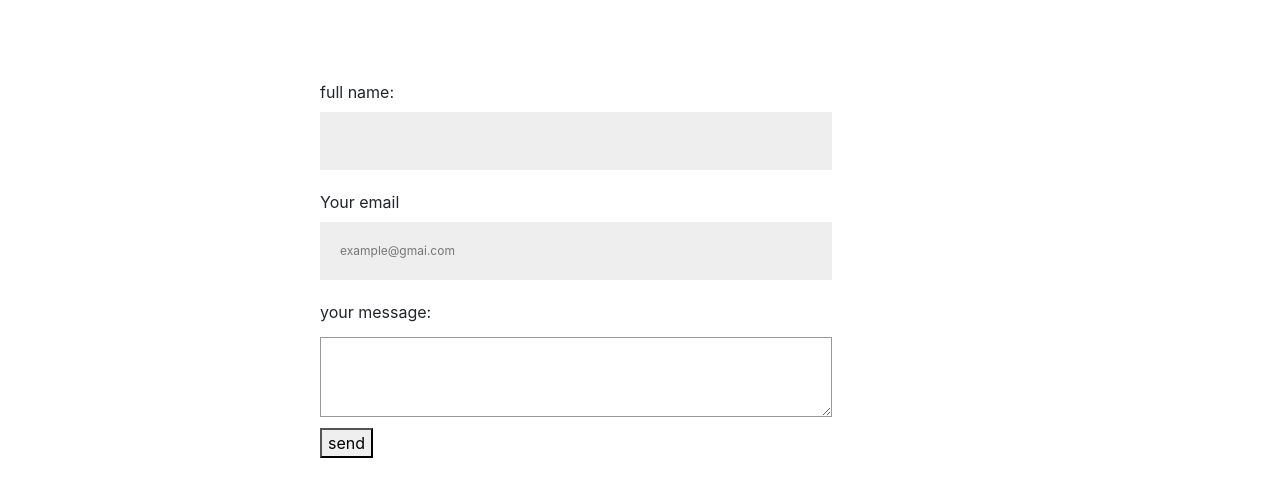
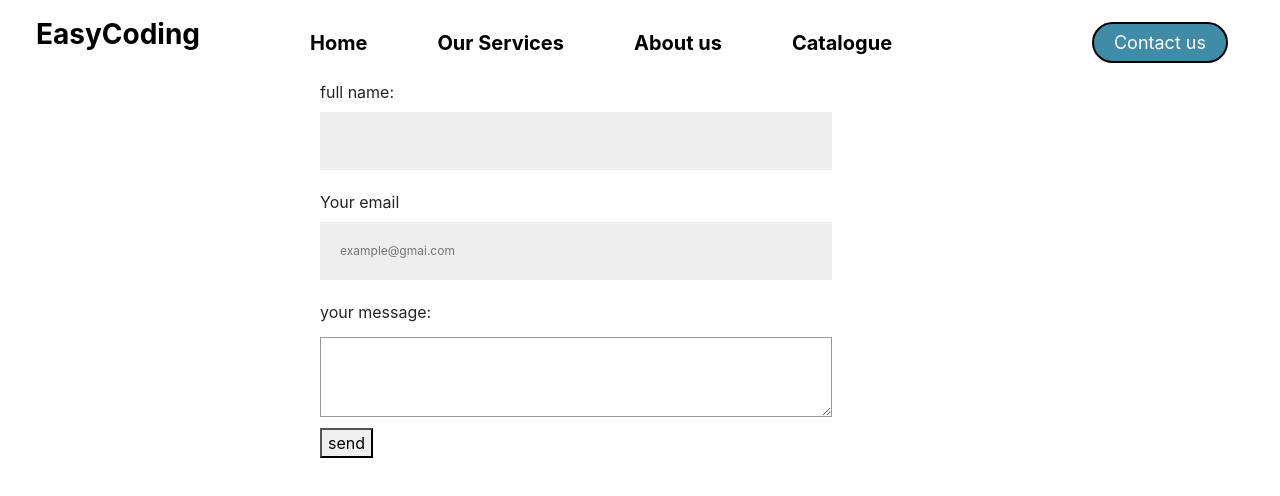
Before and after one commit to mahakagarwal248/easycodeserver, a React (Create React App) app in the folder client/: page /contactus in a window 1280 px wide. Shown: the top 496 px of the page. Built offline with nearby package versions, Linux system fonts and the light colour scheme.

Commit message:
adding hover ,default onclick

```diff
--- a/client/src/App.js
+++ b/client/src/App.js
@@ -9,9 +9,11 @@ import { Demosecond } from "./catalogue/sites/Demosecond";
 import { Demothird } from "./catalogue/sites/Demothird";
 import { Demofourth } from "./catalogue/sites/Demofourth";
 import ContactForm from "./components/ContactForm/ContactForm";
+import WorkingState from "./contexts/workngalert/workingstate";
 function App() {
   return (
     <>
+      <WorkingState>
         <BrowserRouter>
           <Routes>
             <Route
@@ -34,6 +36,7 @@ function App() {
             </Route>
           </Routes>
         </BrowserRouter>
+      </WorkingState>
     </>
   );
 }
--- a/client/src/catalogue/sites/Components/D1Components/MainPage.js
+++ b/client/src/catalogue/sites/Components/D1Components/MainPage.js
@@ -1,12 +1,17 @@
-import React from 'react';
-import './MainPage.css';
-import PhoneInTalkIcon from '@mui/icons-material/PhoneInTalk';
-import MailOutlineIcon from '@mui/icons-material/MailOutline';
-import CompCarousel from './Carousel';
-import CompSwiper from './Swiper';
+import React, { useContext } from "react";
+import "./MainPage.css";
+import PhoneInTalkIcon from "@mui/icons-material/PhoneInTalk";
+import MailOutlineIcon from "@mui/icons-material/MailOutline";
+import CompCarousel from "./Carousel";
+import CompSwiper from "./Swiper";
+
+import Workingcontext from "../../../../contexts/workngalert/workingcontext";
 
 function MainPage() {
-
+  const notworkcontext = useContext(Workingcontext);
+  const developmentstate = () => {
+    notworkcontext.notworkingalert();
+  };
   return (
     <div className="d1maincontent">
       <section className="mains1">
@@ -21,75 +26,126 @@ function MainPage() {
           <div className="d1s1">
             <div className="d1s1d1">
               <div className="d1s1d1d1">
-                                <p>Designing interior since 2003 <hr/></p>
-                                <h1>We Design Beautiful <br /> Home Interiors</h1>
-                                <p>We are an interior design company based in India.We design home,<br />office and other corporate buildings.</p>
-                                <button>CONTACT US</button>
+                <p>
+                  Designing interior since 2003 <hr />
+                </p>
+                <h1>
+                  We Design Beautiful <br /> Home Interiors
+                </h1>
+                <p>
+                  We are an interior design company based in India.We design
+                  home,
+                  <br />
+                  office and other corporate buildings.
+                </p>
+                <button onClick={developmentstate}>CONTACT US</button>
               </div>
             </div>
             <div className="d1s1d2">
-                            <img src="https://3.imimg.com/data3/CE/NF/MY-12891390/hall-interior-designing-service-500x500.jpg" alt="" />
+              <img
+                src="https://3.imimg.com/data3/CE/NF/MY-12891390/hall-interior-designing-service-500x500.jpg"
+                alt=""
+              />
             </div>
           </div>
           <div className="d1s1d">
             <div className="d01">
               <h2>01</h2>
               <h6>Home Design</h6>
-                            <p>Lorem ipsum dolor sit amet, consectetur adipiscing elit. Proin posuere nulla non turpis porttitor viverra.</p>
+              <p>
+                Lorem ipsum dolor sit amet, consectetur adipiscing elit. Proin
+                posuere nulla non turpis porttitor viverra.
+              </p>
             </div>
             <div className="d02">
               <h2>02</h2>
               <h6>Office Design</h6>
-                            <p>Lorem ipsum dolor sit amet, consectetur adipiscing elit. Proin posuere nulla non turpis porttitor viverra.</p>
+              <p>
+                Lorem ipsum dolor sit amet, consectetur adipiscing elit. Proin
+                posuere nulla non turpis porttitor viverra.
+              </p>
             </div>
             <div className="d03">
               <h2>03</h2>
               <h6>Furniture Design</h6>
-                            <p>Lorem ipsum dolor sit amet, consectetur adipiscing elit. Proin posuere nulla non turpis porttitor viverra.</p>
+              <p>
+                Lorem ipsum dolor sit amet, consectetur adipiscing elit. Proin
+                posuere nulla non turpis porttitor viverra.
+              </p>
             </div>
             <div className="d04">
               <h2>04</h2>
               <h6>Paints & Lights</h6>
-                            <p>Lorem ipsum dolor sit amet, consectetur adipiscing elit. Proin posuere nulla non turpis porttitor viverra.</p>
+              <p>
+                Lorem ipsum dolor sit amet, consectetur adipiscing elit. Proin
+                posuere nulla non turpis porttitor viverra.
+              </p>
             </div>
           </div>
         </div>
       </section>
       <section className="d1s2">
-                <p>Our Portfolio<hr/></p>
+        <p>
+          Our Portfolio
+          <hr />
+        </p>
         <div className="d1s2d1">
-                    <h2>We have completed more<br/> than 5000 projects</h2>
-                    <p>Lorem ipsum dolor sit amet, consectetur adipiscing elit, sed do eiusmod tempor incididunt ut labore et dolore magna aliqua. Ut enim ad minim veniam.</p>
+          <h2>
+            We have completed more
+            <br /> than 5000 projects
+          </h2>
+          <p>
+            Lorem ipsum dolor sit amet, consectetur adipiscing elit, sed do
+            eiusmod tempor incididunt ut labore et dolore magna aliqua. Ut enim
+            ad minim veniam.
+          </p>
         </div>
         <div className="d1s2d2">
-                    <CompCarousel/>
+          <CompCarousel />
         </div>
       </section>
       <section className="d1s3">
-                <div >
-                <p>Our Features <hr/></p>
+        <div>
+          <p>
+            Our Features <hr />
+          </p>
           <div className="d1s3d1">
-                    <h2>Design your interiors <br/>with the style you want</h2>
+            <h2>
+              Design your interiors <br />
+              with the style you want
+            </h2>
             <button>View more styles</button>
           </div>
           <div className="d1s3d2">
             <div>
-                        <img src="https://bloximages.newyork1.vip.townnews.com/news-daily.com/content/tncms/assets/v3/editorial/3/03/303f8ca0-ebf9-58d5-90b6-f13b3cdbd9f0/617ab4f0c1f5a.preview.png?resize=200%2C200" alt=""/>
+              <img
+                src="https://bloximages.newyork1.vip.townnews.com/news-daily.com/content/tncms/assets/v3/editorial/3/03/303f8ca0-ebf9-58d5-90b6-f13b3cdbd9f0/617ab4f0c1f5a.preview.png?resize=200%2C200"
+                alt=""
+              />
               <h6>Soft & Playful</h6>
               <p>Lorem ipsum dolor sit amet, consectetur adipiscing elit.</p>
             </div>
             <div>
-                        <img src="https://tiimg.tistatic.com/fp/1/005/872/kitchen-interior-design-364-w300.jpg" alt=""/>
+              <img
+                src="https://tiimg.tistatic.com/fp/1/005/872/kitchen-interior-design-364-w300.jpg"
+                alt=""
+              />
               <h6>Minimalistic</h6>
               <p>Lorem ipsum dolor sit amet, consectetur adipiscing elit.</p>
             </div>
             <div>
-                        <img src="https://encrypted-tbn0.gstatic.com/images?q=tbn:ANd9GcTJ8VYb_HBBScOMjaGGvabaiuIQnovwUbEtww&usqp=CAU" alt=""/>
+              <img
+                src="https://encrypted-tbn0.gstatic.com/images?q=tbn:ANd9GcTJ8VYb_HBBScOMjaGGvabaiuIQnovwUbEtww&usqp=CAU"
+                alt=""
+              />
               <h6>Productive</h6>
               <p>Lorem ipsum dolor sit amet, consectetur adipiscing elit.</p>
             </div>
             <div>
-                        <img src="https://www.dreaminteriors.in/wp-content/uploads/2019/12/Hotel-Interior-Design-200x200.jpg" alt=""/>
+              <img
+                src="https://www.dreaminteriors.in/wp-content/uploads/2019/12/Hotel-Interior-Design-200x200.jpg"
+                alt=""
+              />
               <h6>Enjoyable</h6>
               <p>Lorem ipsum dolor sit amet, consectetur adipiscing elit.</p>
             </div>
@@ -97,31 +153,53 @@ function MainPage() {
         </div>
       </section>
       <section className="d1s4">
-                <p>Contact Us<hr/></p>
+        <p>
+          Contact Us
+          <hr />
+        </p>
         <div className="d1s4d1">
-                    <h2>Get in touch with us and give <br/>your interiors a new look!</h2>
-                    <p>Lorem ipsum dolor sit amet, consectetur adipiscing elit, sed do eiusmod tempor incididunt ut labore et dolore magna aliqua. Ut enim ad minim veniam.</p>
+          <h2>
+            Get in touch with us and give <br />
+            your interiors a new look!
+          </h2>
+          <p>
+            Lorem ipsum dolor sit amet, consectetur adipiscing elit, sed do
+            eiusmod tempor incididunt ut labore et dolore magna aliqua. Ut enim
+            ad minim veniam.
+          </p>
         </div>
         <div className="d1s4d2">
-                    <img src="https://www.indecortrends.com/wp-content/uploads/2019/11/Relevant-interior-design-trends-2021-6-600x400.jpg" alt=""/>
+          <img
+            src="https://www.indecortrends.com/wp-content/uploads/2019/11/Relevant-interior-design-trends-2021-6-600x400.jpg"
+            alt=""
+          />
           <form>
-                        <input type="text" placeholder="Full name"/><br/>
-                        <input type="phone" placeholder="Mobile no.(with country code)"/><br/>
-                        <input type="email" placeholder="E-mail"/><br/>
-                        <input type="text" maxLength="200" placeholder="Message"/><br/>
-                        <button type="submit">Submit</button><br/>
+            <input type="text" placeholder="Full name" />
+            <br />
+            <input type="phone" placeholder="Mobile no.(with country code)" />
+            <br />
+            <input type="email" placeholder="E-mail" />
+            <br />
+            <input type="text" maxLength="200" placeholder="Message" />
+            <br />
+            <button type="submit">Submit</button>
+            <br />
           </form>
         </div>
       </section>
       <section className="d1s5">
         <div>
-                    <p>Testimonials <hr/></p>
-                    <h2 style={{marginBottom:'30px'}}>Our customers love us for <br/> the quality of our service</h2>
-                    <CompSwiper/>
+          <p>
+            Testimonials <hr />
+          </p>
+          <h2 style={{ marginBottom: "30px" }}>
+            Our customers love us for <br /> the quality of our service
+          </h2>
+          <CompSwiper />
         </div>
       </section>
     </div>
-    )
+  );
 }
 
-export default MainPage
+export default MainPage;
--- a/client/src/catalogue/sites/Components/D1Components/Navbar.js
+++ b/client/src/catalogue/sites/Components/D1Components/Navbar.js
@@ -1,7 +1,12 @@
-import React from 'react';
-import './Navbar.css';
+import React, { useContext } from "react";
+import "./Navbar.css";
+import Workingcontext from "../../../../contexts/workngalert/workingcontext";
 
 function Navbar() {
+  const notworkcontext = useContext(Workingcontext);
+  const developmentstate = () => {
+    notworkcontext.notworkingalert();
+  };
   return (
     <div className="d1navbar">
       <div className="logo">
@@ -9,20 +14,34 @@ function Navbar() {
         <span>E</span>
         <span>C</span>
         <span>O</span>
-                <span style={{color:'red'}}>R</span>
+        <span style={{ color: "red" }}>R</span>
         <span>R</span>
       </div>
       <div className="D1navcontents">
-                <h5 style={{backgroundColor:'#e65c00',color:'white',height:'fit-content'}}>Home</h5>
-                <h5>Services</h5>
-                <h5>Our Work</h5>
-                <h5>Customer Reviews</h5>
-                <h5>Our Team</h5>
-                <h5>Contact</h5>
-                <h5 style={{color:'#e65c00'}}>Hire Us</h5>
+        <h5 className="hoverclass" onClick={developmentstate}>
+          Home
+        </h5>
+        <h5 className="hoverclass" onClick={developmentstate}>
+          Services
+        </h5>
+        <h5 className="hoverclass" onClick={developmentstate}>
+          Our Work
+        </h5>
+        <h5 className="hoverclass" onClick={developmentstate}>
+          Customer Reviews
+        </h5>
+        <h5 className="hoverclass" onClick={developmentstate}>
+          Our Team
+        </h5>
+        <h5 className="hoverclass" onClick={developmentstate}>
+          Contact
+        </h5>
+        <h5 className="hoverclass" onClick={developmentstate}>
+          Hire Us
+        </h5>
       </div>
     </div>
-    )
+  );
 }
 
-export default Navbar
+export default Navbar;
--- a/client/src/components/ContactForm/ContactForm.js
+++ b/client/src/components/ContactForm/ContactForm.js
@@ -1,5 +1,6 @@
 import style from "../ContactForm/ContactForm.module.css";
 import React, { useState } from "react";
+import Navbar from "../Navbar";
 const ContactForm = () => {
   const [FormData, setFormData] = useState({
     name: "",
@@ -30,6 +31,8 @@ const ContactForm = () => {
     }
   };
   return (
+    <>
+      <Navbar />
       <div className={style.firstdiv}>
         <form method="POST">
           <label htmlFor="name">full name:</label>
@@ -73,6 +76,7 @@ const ContactForm = () => {
           send
         </button>
       </div>
+    </>
   );
 };
 
--- a/client/src/components/Navbar.js
+++ b/client/src/components/Navbar.js
@@ -8,14 +8,24 @@ function Navbar() {
       <div className="navbar">
         <div className="title">
           <h3>EasyCoding</h3>
-          <a href="/">Home</a>
-          <a href="#services">Our Services</a>
-          <a href="#about">About us</a>
-          <a href="#catalogue">Catalogue</a>
+          <a href="/" className="hoverclass1">
+            Home
+          </a>
+          <a href="#services" className="hoverclass1">
+            Our Services
+          </a>
+          <a href="#about" className="hoverclass1">
+            About us
+          </a>
+          <a href="#catalogue" className="hoverclass1">
+            Catalogue
+          </a>
         </div>
         <div className="contents">
           <button className="btn">
-            <Link to="/contactus" style={{color:'white'}}>Contact us</Link>
+            <Link to="/contactus" style={{ color: "white" }}>
+              Contact us
+            </Link>
           </button>
         </div>
       </div>
--- /dev/null
+++ b/client/src/contexts/workngalert/workingcontext.js
@@ -0,0 +1,4 @@
+import { createContext } from "react";
+const Workingcontext = createContext();
+
+export default Workingcontext;
--- a/client/src/css/Navbar.css
+++ b/client/src/css/Navbar.css
@@ -1,4 +1,4 @@
-.navbar{
+.navbar {
   position: absolute;
   height: 85px;
   width: 100%;
@@ -7,7 +7,7 @@
   color: black;
   display: flex;
 }
-.title{
+.title {
   display: flex;
 }
 .title > h3 {
@@ -17,7 +17,7 @@
   margin-left: 24px;
   font-weight: bold;
 }
-.title > a{
+.title > a {
   text-decoration: none;
   color: black;
   font-size: 20px;
@@ -26,34 +26,42 @@
   font-weight: bold;
 }
 
-.navbar > .contents > a{
+.navbar > .contents > a {
   font-size: 20px;
   margin-right: 18px;
   text-decoration: none;
   color: black;
 }
-.contents{
+.contents {
   display: flex;
 }
-.contents > .btn{
+.contents > .btn {
   border: 2px solid black;
   border-radius: 25px;
   padding: 5px 20px;
-    background-color: #0c0fbe;
+  background-color: #408ba8;
   font-size: 18px;
   text-align: center;
   margin-right: 40px;
   text-decoration: none;
 }
-
-@media only screen and (max-width:780px) {
-    .navbar{
+.hoverclass1 {
+  padding: 10px;
+  border-radius: 10%;
+}
+.hoverclass1:hover {
+  background-color: #408ba8;
+  color: white;
+  border: 1px solid black;
+}
+@media only screen and (max-width: 780px) {
+  .navbar {
     width: max-content;
   }
-    .title > h3{
+  .title > h3 {
     margin-right: 50px;
   }
-    .title > a{
+  .title > a {
     margin-right: 30px;
   }
   .contents {
```
Also changed, not shown: client/src/catalogue/sites/Components/D1Components/Navbar.css (+13 -4 lines), client/src/contexts/workngalert/workingstate.js (added, +14 -0 lines), 1 other file (tests, documents, lock files or other folders). Lines whose indentation alone changed are shown as unchanged.
